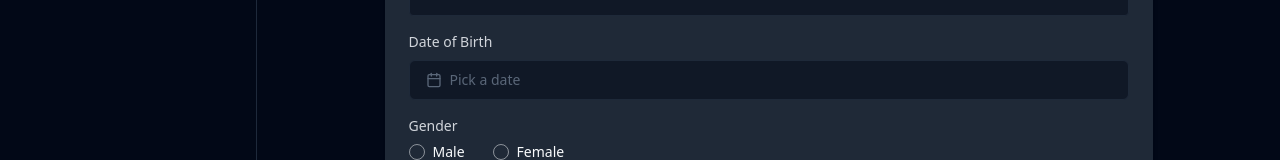
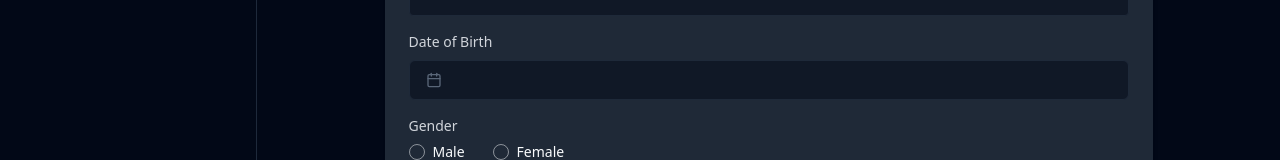
Before and after one commit to md-asif-ullah/food-hub-client, a React (Vite) app: page /deshbord/profile in a window 1280 px wide. Shown: the part 252-412 px from the top of the page. Built offline with nearby package versions, Linux system fonts and the light colour scheme; no server answers.

Commit message:
update profile page

```diff
--- a/src/Deshbord/Profile/profile/EmailSection.tsx
+++ b/src/Deshbord/Profile/profile/EmailSection.tsx
@@ -12,13 +12,15 @@ function EmailSection() {
   const user = useSelector((state: RootState) => state.user.currentUser);
   const { email } = user || {};
 
-  const handleEmail: React.FormEventHandler<HTMLFormElement> = (e) => {
+  // TODO: Implement handleUpdateEmail
+
+  const handleUpdateEmail: React.FormEventHandler<HTMLDivElement> = (e) => {
     e.preventDefault();
   };
 
   return (
     <div className="dark:bg-gray-800 bg-[#fef2e8] p-4 md:p-6 rounded-lg shadow-md">
-      <form onSubmit={handleEmail} className="space-y-6">
+      <div onSubmit={handleUpdateEmail} className="space-y-6">
         <div className="md:flex justify-between items-center">
           <h3 className="md:text-4xl text-2xl dark:text-white text-slate-700 font-medium">
             Email Address
@@ -54,7 +56,7 @@ function EmailSection() {
             )}
           </div>
         )}
-      </form>
+      </div>
     </div>
   );
 }
--- a/src/Deshbord/Profile/profile/InformationSection.tsx
+++ b/src/Deshbord/Profile/profile/InformationSection.tsx
@@ -18,6 +18,7 @@ import { Button } from "@/components/ui/button";
 import { useUpdateUserInfoMutation } from "@/redux/services/User";
 import { useToast } from "@/components/ui/use-toast";
 import { setUser } from "@/redux/user/UserSlice";
+import ProssingAnimation from "@/components/ProssingAnimation";
 
 interface IFormInfoInput {
   name: string;
@@ -25,7 +26,7 @@ interface IFormInfoInput {
 }
 
 function InformationSection() {
-  const [updateUserInfo, { data, isLoading }] = useUpdateUserInfoMutation();
+  const [updateUserInfo, { isLoading }] = useUpdateUserInfoMutation();
 
   const { toast } = useToast();
   const dispatch = useDispatch();
@@ -48,6 +49,7 @@ function InformationSection() {
       dispatch(setUser(res.payload));
 
       if (res.success) {
+        setShowInfo(true);
         toast({
           description: "Your information has been updated.",
         });
@@ -62,8 +64,6 @@ function InformationSection() {
       }
     }
   };
-
-  console.log(data, isLoading);
 
   return (
     <form
@@ -112,7 +112,11 @@ function InformationSection() {
                 {date ? (
                   format(date, "PPP")
                 ) : (
-                  <span>{birthday ? birthday : "Pick a date"}</span>
+                  <span>
+                    {birthday === "undefined/undefined/undefined"
+                      ? "Pick a date"
+                      : birthday}
+                  </span>
                 )}
               </Button>
             </PopoverTrigger>
@@ -147,7 +151,7 @@ function InformationSection() {
         </div>
       </div>
       <Button disabled={showInfo} className="bg-[#f58220] hover:bg-orange-700">
-        Save Changes
+        {isLoading ? <ProssingAnimation /> : "Save Changes"}
       </Button>
     </form>
   );
--- a/src/Deshbord/Profile/profile/NumberSection.tsx
+++ b/src/Deshbord/Profile/profile/NumberSection.tsx
@@ -12,12 +12,15 @@ function NumberSection() {
   const [showMobile, setShowMobile] = useState<boolean>(true);
   const [showMobileVerifyOtp, setShowMobileVerifyOtp] =
     useState<boolean>(false);
-  const handleMobileNumber: React.FormEventHandler<HTMLFormElement> = (e) => {
+
+  // TODO: Implement handleMobileNumber
+  const handleMobileNumber: React.FormEventHandler<HTMLDivElement> = (e) => {
     e.preventDefault();
   };
+
   return (
     <div className="dark:bg-gray-800 bg-[#fef2e8] p-4 md:p-6 rounded-lg shadow-md">
-      <form onSubmit={handleMobileNumber} className="space-y-6">
+      <div onSubmit={handleMobileNumber} className="space-y-6">
         <div className="md:flex justify-between items-center">
           <h3 className="md:text-4xl text-2xl dark:text-white text-slate-700 font-medium">
             Mobile Number
@@ -54,7 +57,7 @@ function NumberSection() {
             )}
           </div>
         )}
-      </form>
+      </div>
     </div>
   );
 }
```
